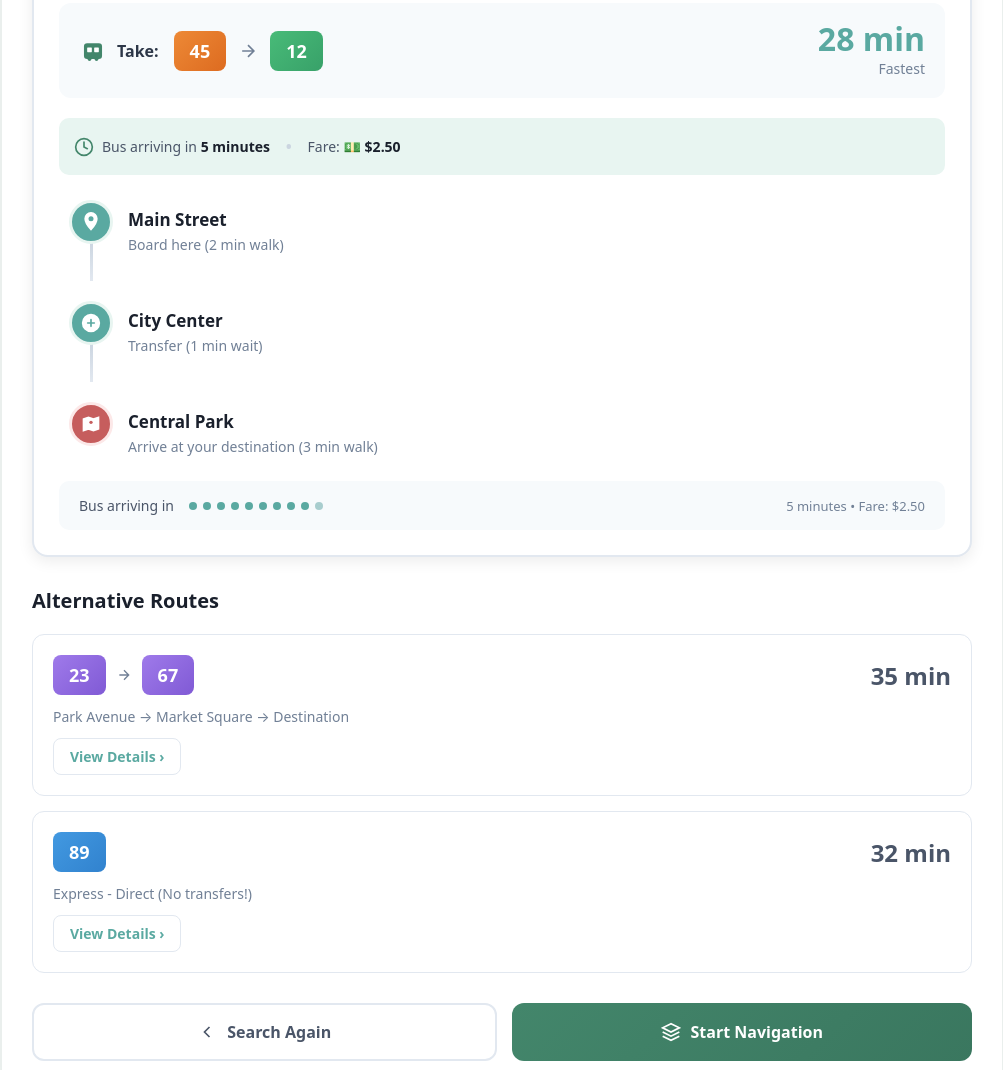
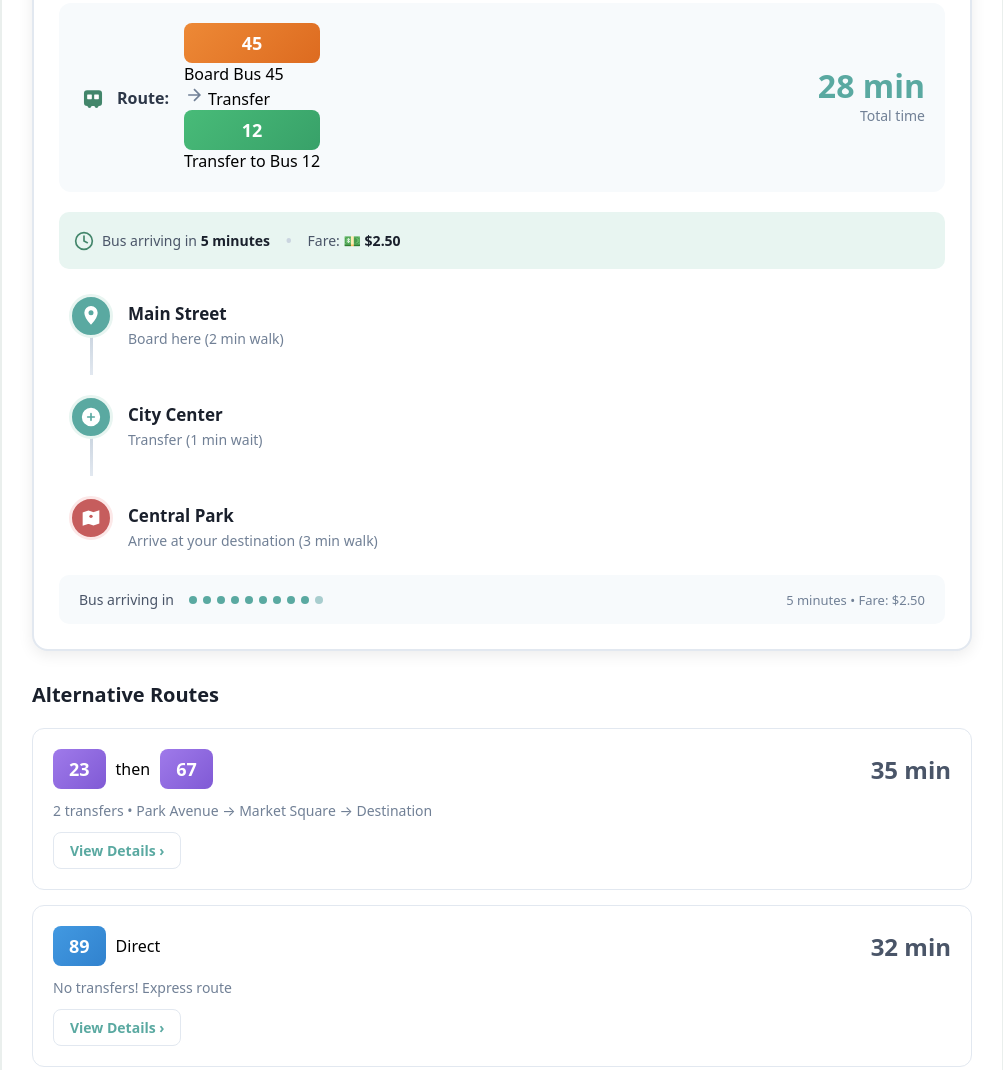
Before and after one commit to Shreya777-code/Hop_ON, a plain HTML site: page search-results.html in a window 1280 px wide. Shown: the part 484-1554 px from the top of the page, without its empty margins (138-1141 px from the left). Drawn offline with Linux system fonts and the light colour scheme.

Commit message:
Update bus route labels and descriptions

```diff
--- a/search-results.html
+++ b/search-results.html
@@ -113,20 +113,29 @@
                 <circle cx="9" cy="19" r="1.5" fill="#43866B"/>
                 <circle cx="15" cy="19" r="1.5" fill="#43866B"/>
               </svg>
-              <span>Take:</span>
+              <span>Route:</span>
             </div>
-            <div class="route-buses">
-              <div class="route-bus-badge orange">45</div>
-              <svg viewBox="0 0 24 24" width="20" height="20" fill="none" stroke="#718096" stroke-width="2">
-                <path d="M5 12h14M12 5l7 7-7 7"/>
-              </svg>
-              <div class="route-bus-badge green">12</div>
+            <div class="route-buses-container">
+              <div class="bus-item">
+                <div class="route-bus-badge orange">45</div>
+                <span class="bus-label">Board Bus 45</span>
+              </div>
+              <div class="transfer-arrow">
+                <svg viewBox="0 0 24 24" width="20" height="20" fill="none" stroke="#718096" stroke-width="2">
+                  <path d="M5 12h14M12 5l7 7-7 7"/>
+                </svg>
+                <span class="transfer-label">Transfer</span>
+              </div>
+              <div class="bus-item">
+                <div class="route-bus-badge green">12</div>
+                <span class="bus-label">Transfer to Bus 12</span>
+              </div>
             </div>
           </div>
 
           <div class="bus-route-right">
             <div class="route-time">28 min</div>
-            <div class="route-time-label">Fastest</div>
+            <div class="route-time-label">Total time</div>
           </div>
         </div>
 
@@ -229,14 +238,12 @@
           <div class="alt-route-header">
             <div class="alt-buses">
               <div class="route-bus-badge purple">23</div>
-              <svg viewBox="0 0 24 24" width="16" height="16" fill="none" stroke="#718096" stroke-width="2">
-                <path d="M5 12h14M12 5l7 7-7 7"/>
-              </svg>
+              <span class="then-text">then</span>
               <div class="route-bus-badge purple">67</div>
             </div>
             <div class="alt-time">35 min</div>
           </div>
-          <p class="alt-route-description">Park Avenue → Market Square → Destination</p>
+          <p class="alt-route-description">2 transfers • Park Avenue → Market Square → Destination</p>
           <button class="view-details-btn" onclick="toggleRouteDetails(this)">View Details ›</button>
         </div>
 
@@ -245,10 +252,11 @@
           <div class="alt-route-header">
             <div class="alt-buses">
               <div class="route-bus-badge blue">89</div>
+              <span class="direct-badge">Direct</span>
             </div>
             <div class="alt-time">32 min</div>
           </div>
-          <p class="alt-route-description">Express - Direct (No transfers!)</p>
+          <p class="alt-route-description">No transfers! Express route</p>
           <button class="view-details-btn" onclick="toggleRouteDetails(this)">View Details ›</button>
         </div>
 
```
